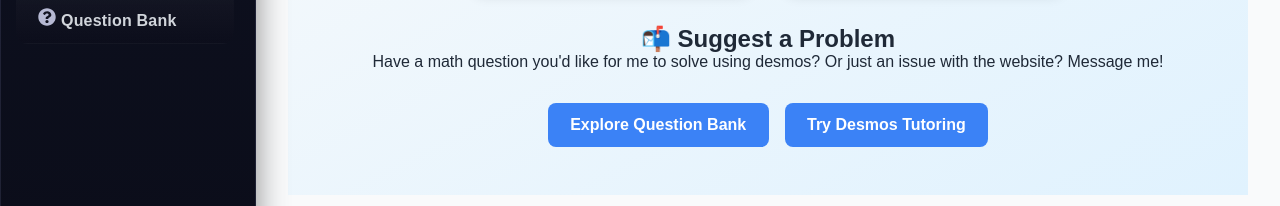
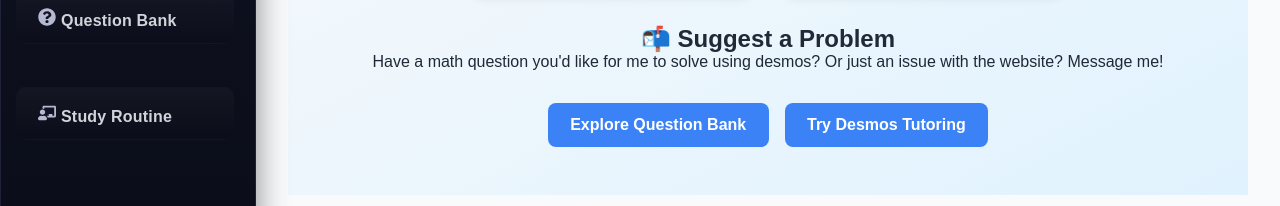
Before and after one commit to imimmortalinval/satl, a React (Vite) app: page / in a window 1280 px wide. Shown: the part 414-620 px from the top of the page. Built offline with nearby package versions, Linux system fonts and the light colour scheme; no server answers; sample sign-in values are in the browser's storage.

Commit message:
Update Sidebar.jsx

```diff
--- a/src/components/Sidebar.jsx
+++ b/src/components/Sidebar.jsx
@@ -17,7 +17,8 @@
   const links = [
     { to: "/home", label: "Home", icon: <FaHome /> },
     { to: "/tutoring", label: "Desmos Tutoring", icon: <FaChalkboardTeacher /> },
-    { to: "/questions", label: "Question Bank", icon: <FaQuestionCircle /> }
+    { to: "/questions", label: "Question Bank", icon: <FaQuestionCircle /> },
+    { to: "/studyroutine", label: "Study Routine", icon: <FaChalkboardTeacher /> }
   ];
 
   return (
```
